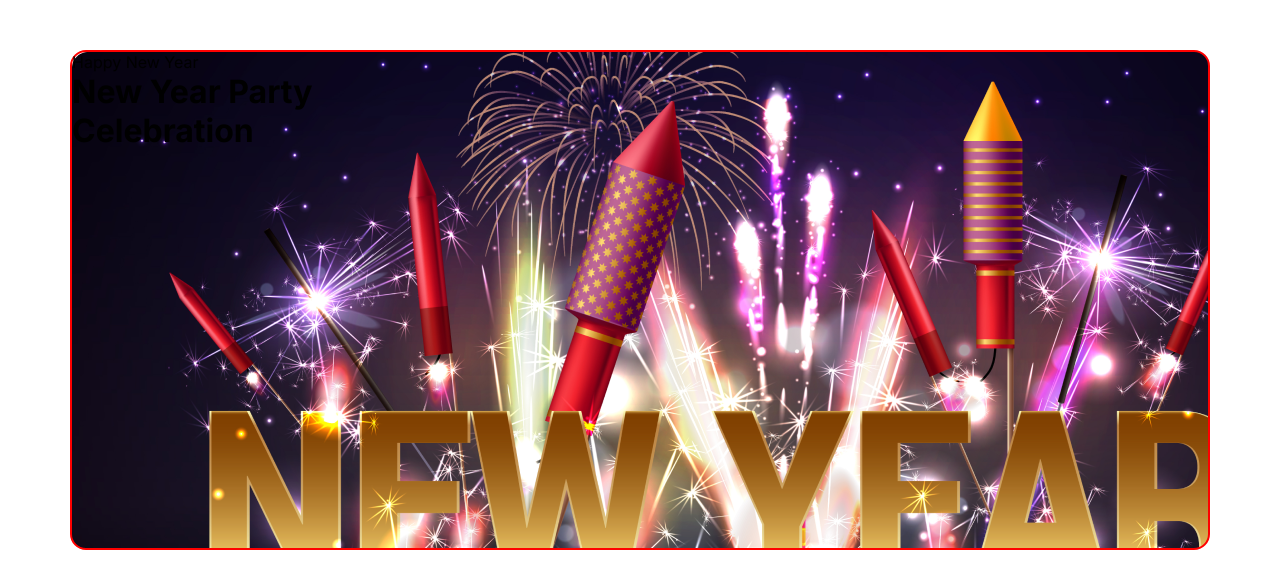
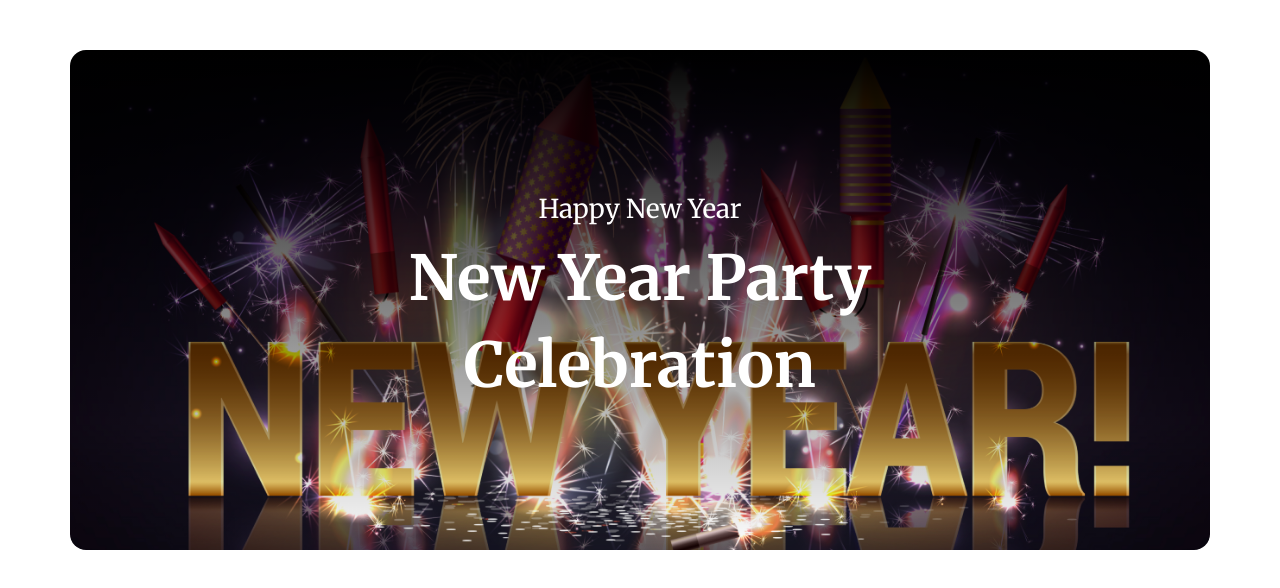
Before and after one commit to Az-Haris/New-Year-Offer, a plain HTML site: page index.html in a window 1280 px wide. Drawn offline with Linux system fonts and the light colour scheme.

Commit message:
Completed header section

```diff
--- a/style.css
+++ b/style.css
@@ -15,10 +15,25 @@ body{
 
 /* Header CSS */
 header{
+    font-family: "Merriweather", serif;
     width: 1140px;
     height: 500px;
     margin: 50px auto 100px;
     border-radius: 16px;
-    border: 2px solid red;
-    background: url("./images/Banner.png");
+    background: linear-gradient(to bottom,rgba(0,0,0,1) 0%, rgba(0,0,0,0) 100%), url("./images/Banner.png") no-repeat center bottom;
+    background-size: cover;
+    color: white;
+    text-align: center;
+    display: flex;
+    flex-direction: column;
+    justify-content: center;
+    align-items: center;
+    gap: 10px;
 }
+header p{
+    font-size: 26px;
+}
+header h1{
+    font-size: 62px;
+    line-height: 1.4;
+}
```
